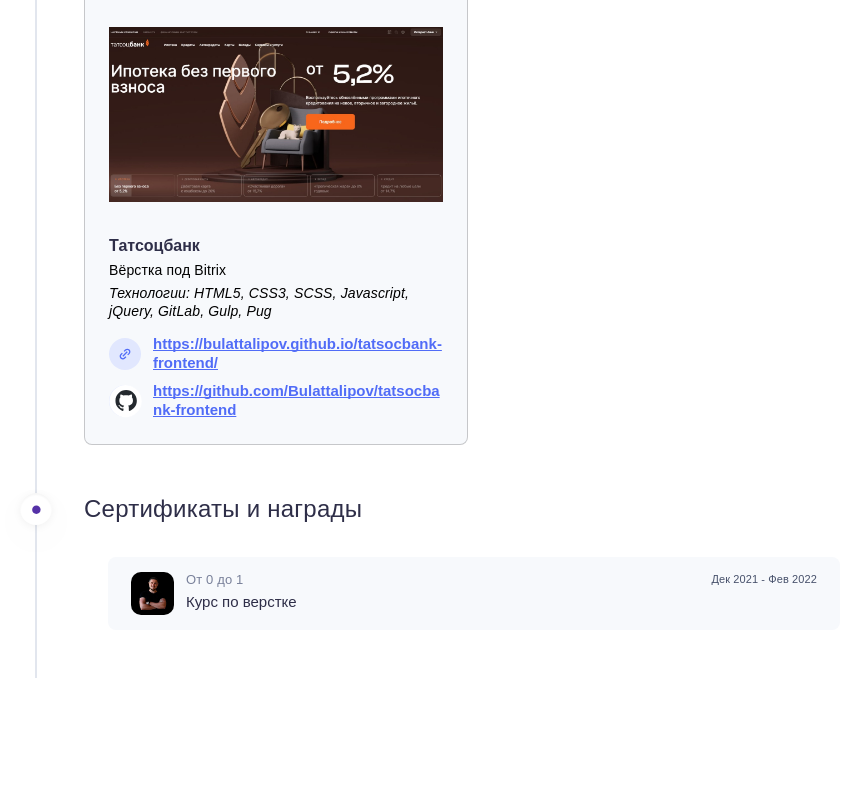
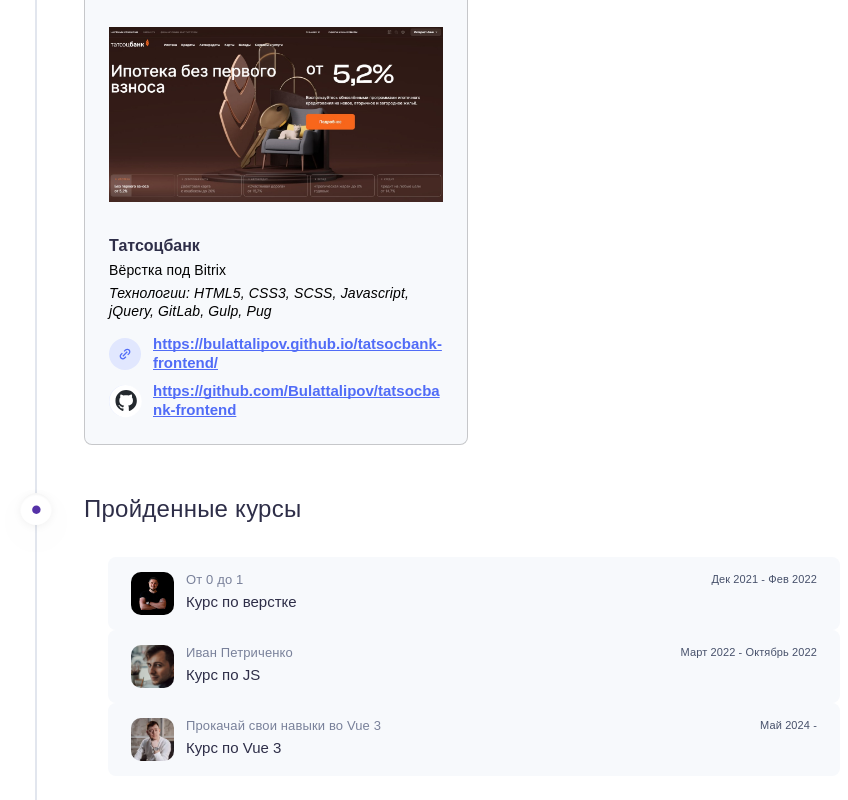
Before and after one commit to Bulattalipov/portfolio, a Vue app: page / in a window 1280 px wide. Shown: the part 1365-2165 px from the top of the page, without its empty margins (368-1216 px from the left). Before the commit the page ends 2043 px from the top, so only its background shows below. Built offline with nearby package versions, Linux system fonts and the light colour scheme; a web font is replaced by a local one.

Commit message:
added new changes

```diff
--- a/src/components/Awards.vue
+++ b/src/components/Awards.vue
@@ -19,6 +19,20 @@
           title: 'От 0 до 1',
           name: 'Курс по верстке',
           date: 'Дек 2021 - Фев 2022'
+        },
+        {
+          id: 2,
+          imgUrl: 'js-course.jpg',
+          title: 'Иван Петриченко',
+          name: 'Курс по JS',
+          date: 'Март 2022 - Октябрь 2022'
+        },
+        {
+          id: 3,
+          imgUrl: 'vue-course.webp',
+          title: 'Прокачай свои навыки во Vue 3',
+          name: 'Курс по Vue 3',
+          date: 'Май 2024 - '
         }
       ]
     }
--- a/src/components/Development.vue
+++ b/src/components/Development.vue
@@ -25,7 +25,7 @@
     <!-- <Achievements title="Достижения"></Achievements> -->
     <Skills title="Инструменты/Навыки"></Skills>
     <Latest title="Последние проекты"></Latest>
-    <Awards title="Сертификаты и награды"></Awards>
+    <Awards title="Пройденные курсы"></Awards>
   </div>
 </template>
 
```
Also changed, not shown: public/assets/img/awards/js-course.jpg (added), public/assets/img/awards/vue-course.webp (added).
